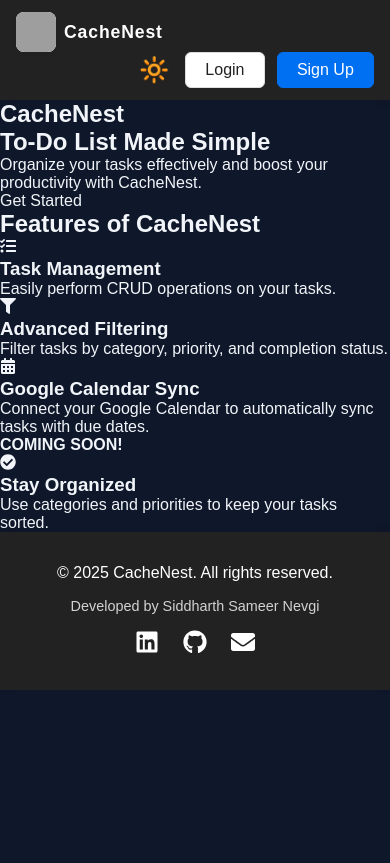
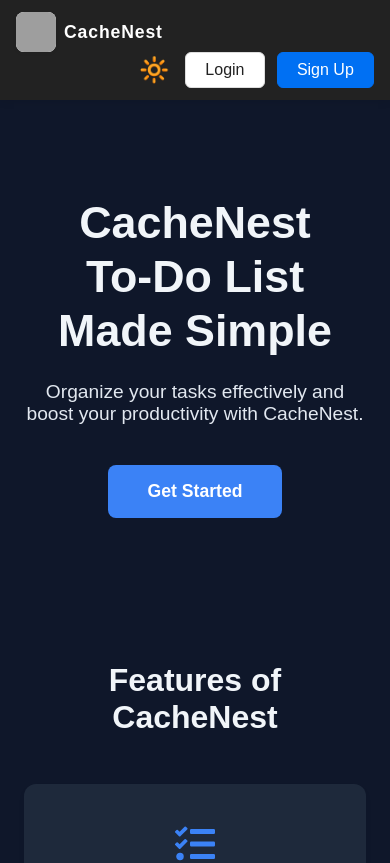
Before and after one commit to Siddharth-Sameer-Nevgi/CacheNest, a Next.js app: page / in a window 390 px wide. Shown: the top 863 px of the page. Built offline with nearby package versions, Linux system fonts and the light colour scheme; no server answers; grey boxes are pictures that could not be loaded.

Commit message:
Pushing the final project

```diff
--- a/package.json
+++ b/package.json
@@ -20,6 +20,7 @@
     "jsonwebtoken": "^9.0.2",
     "mongoose": "^8.18.0",
     "next": "15.5.2",
+    "next-themes": "^0.4.6",
     "node-mailer": "^0.1.1",
     "react": "^19.1.0",
     "react-dom": "19.1.0",
--- a/src/app/page.module.css
+++ b/src/app/page.module.css
@@ -1,4 +1,4 @@
-/* Navbar Styles */
+
 .navbar {
   display: flex;
   justify-content: space-between;
@@ -120,20 +120,192 @@
 
 /* Main Page Styles */
 .page {
+  display: flex;
+  flex-direction: column;
   min-height: 100vh;
-  background: var(--page-bg);
+  background-color: var(--page-bg);
   color: var(--page-text);
-  transition: all 0.3s ease;
+  transition: background-color 0.3s, color 0.3s;
 }
 
-.main {
+.landingMain {
+  flex: 1;
+  width: 100%;
+  max-width: 1200px;
+  margin: 0 auto;
+  padding: 2rem 1.5rem;
+}
+
+
+.hero {
   display: flex;
-  flex-direction: column;
   align-items: center;
   justify-content: center;
-  min-height: calc(100vh - 80px);
-  padding: 2rem;
+  gap: 4rem;
+  padding: 4rem 0;
+  text-align: left;
 }
+
+.heroContent {
+  max-width: 550px;
+}
+
+.heroTitle {
+  font-size: 3.5rem;
+  font-weight: 800;
+  line-height: 1.2;
+  margin-bottom: 1.5rem;
+  color: var(--page-text);
+}
+
+.heroSubtitle {
+  font-size: 1.2rem;
+  color: var(--label-color);
+  margin-bottom: 2.5rem;
+}
+
+.ctaButton {
+  display: inline-block;
+  padding: 1rem 2.5rem;
+  background-color: var(--primary-color);
+  color: #fff;
+  font-size: 1.1rem;
+  font-weight: 600;
+  border-radius: 8px;
+  text-decoration: none;
+  transition: background-color 0.3s ease;
+}
+
+.ctaButton:hover {
+  background-color: var(--primary-hover);
+}
+
+.heroImage {
+  flex-shrink: 0;
+}
+
+
+.features {
+  padding: 5rem 0;
+  text-align: center;
+}
+
+.sectionTitle {
+  font-size: 2.5rem;
+  font-weight: 700;
+  margin-bottom: 3rem;
+  color: var(--page-text);
+}
+
+.featuresGrid {
+  display: grid;
+  grid-template-columns: repeat(auto-fit, minmax(250px, 1fr));
+  gap: 2rem;
+}
+
+.featureCard {
+  background-color: var(--form-bg);
+  padding: 2.5rem;
+  border-radius: 12px;
+  box-shadow: 0 4px 6px rgba(0, 0, 0, 0.05);
+  text-align: center;
+  transition: transform 0.3s ease, box-shadow 0.3s ease, background-color 0.3s;
+}
+
+.featureCard:hover {
+  transform: translateY(-5px);
+  box-shadow: 0 10px 15px rgba(0, 0, 0, 0.1);
+}
+
+.featureIcon {
+  font-size: 2.5rem;
+  color: var(--primary-color);
+  margin-bottom: 1.5rem;
+}
+
+.featureCard h3 {
+  font-size: 1.5rem;
+  font-weight: 600;
+  margin-bottom: 0.75rem;
+  color: var(--page-text);
+}
+
+.featureCard p {
+  color: var(--label-color);
+  line-height: 1.6;
+}
+
+/* How It Works Section */
+.howItWorks {
+  padding: 5rem 0;
+  text-align: center;
+  background-color: var(--form-bg);
+  border-radius: 12px;
+  margin-bottom: 4rem;
+  transition: background-color 0.3s;
+}
+
+.steps {
+  display: flex;
+  justify-content: space-around;
+  gap: 2rem;
+  margin-top: 3rem;
+}
+
+.step {
+  max-width: 300px;
+}
+
+.step span {
+  display: flex;
+  align-items: center;
+  justify-content: center;
+  width: 50px;
+  height: 50px;
+  background-color: var(--form-border);
+  color: var(--primary-color);
+  font-size: 1.5rem;
+  font-weight: 700;
+  border-radius: 50%;
+  margin: 0 auto 1.5rem;
+  transition: background-color 0.3s, color 0.3s;
+}
+
+.step h3 {
+  font-size: 1.5rem;
+  font-weight: 600;
+  margin-bottom: 0.5rem;
+  color: var(--page-text);
+}
+
+.step p {
+  color: var(--label-color);
+}
+
+/* Responsive adjustments */
+@media (max-width: 900px) {
+  .hero {
+    flex-direction: column;
+    text-align: center;
+  }
+  .heroImage {
+    max-width: 80%;
+  }
+}
+
+@media (max-width: 768px) {
+  .steps {
+    flex-direction: column;
+    align-items: center;
+  }
+  .heroTitle {
+    font-size: 2.8rem;
+  }
+  .sectionTitle {
+    font-size: 2rem;
+  }
+}
+
 
 .loginContainer {
   display: flex;
@@ -383,10 +555,24 @@ body.light {
 }
 
 /* Dashboard / Home Page Styles */
+.dashboardContainer {
+  height: 100vh;
+  display: flex;
+  flex: 1;
+}
+
+.sidebar {
+  width: 280px;
+  background: var(--form-bg);
+  height: 100vh;
+  padding: 2rem;
+  border-right: 1px solid var(--form-border);
+  transition: background-color 0.3s, border-color 0.3s;
+}
+
 .homeMain {
-  max-width: 1200px;
-  margin: 0 auto;
-  padding: 2rem;
+  flex: 1;
+  padding: 2rem 3rem;
   animation: fadeIn 0.5s ease-in-out;
 }
 
@@ -433,12 +619,10 @@ body.light {
 }
 
 .filterPart {
-  background: var(--form-bg);
-  padding: 1.5rem;
-  border-radius: 12px;
-  margin-bottom: 2rem;
-  box-shadow: 0 4px 20px rgba(0,0,0,0.05);
-  border: 1px solid var(--form-border);
+  background: transparent;
+  padding: 0;
+  border: none;
+  box-shadow: none;
 }
 
 .filterPart h2 {
@@ -446,13 +630,13 @@ body.light {
   align-items: center;
   gap: 0.5rem;
   font-size: 1.25rem;
-  margin-bottom: 1rem;
+  margin-bottom: 1.5rem;
   color: var(--label-color);
 }
 
 .filterFeature {
-  display: grid;
-  grid-template-columns: repeat(auto-fit, minmax(200px, 1fr));
+  display: flex;
+  flex-direction: column;
   gap: 1.5rem;
 }
 
@@ -481,9 +665,9 @@ body.light {
 }
 
 .taskList {
-  display: grid;
-  grid-template-columns: repeat(auto-fit, minmax(300px, 1fr));
-  gap: 1.5rem;
+  display: flex;
+  flex-direction: column;
+  gap: 1rem;
 }
 
 .noTasks {
@@ -494,24 +678,24 @@ body.light {
   background: var(--form-bg);
   border-radius: 12px;
   border: 2px dashed var(--form-border);
-  grid-column: 1 / -1;
 }
 
 .taskCard {
   background: var(--form-bg);
   border-radius: 12px;
-  padding: 1.5rem;
-  box-shadow: 0 4px 20px rgba(0,0,0,0.05);
+  padding: 1.25rem 1.5rem;
+  box-shadow: 0 2px 8px rgba(0,0,0,0.05);
   border: 1px solid var(--form-border);
   display: flex;
   flex-direction: column;
-  gap: 1rem;
+  gap: 0.75rem;
   transition: all 0.2s ease;
 }
 
 .taskCard:hover {
-  transform: translateY(-4px);
-  box-shadow: 0 8px 25px rgba(0,0,0,0.08);
+  transform: translateY(-2px);
+  box-shadow: 0 6px 16px rgba(0,0,0,0.07);
+  border-color: var(--primary-color);
 }
 
 .taskCard.completed {
@@ -530,25 +714,34 @@ body.light {
   gap: 1rem;
 }
 
-.taskHeader input[type="checkbox"] {
+.taskCheckbox {
   width: 20px;
   height: 20px;
   cursor: pointer;
   accent-color: var(--primary-color);
+  flex-shrink: 0;
 }
 
 .taskTitle {
-  font-size: 1.25rem;
+  font-size: 1.15rem;
   font-weight: 600;
   color: var(--page-text);
   margin: 0;
+  flex-grow: 1;
+}
+
+.taskDescription {
+  font-size: 0.95rem;
+  color: var(--label-color);
+  padding-left: 36px;
 }
 
 .taskMeta {
   display: flex;
   flex-wrap: wrap;
-  gap: 0.5rem;
+  gap: 0.75rem;
   align-items: center;
+  padding-left: 36px;
 }
 
 .badge {
@@ -569,18 +762,15 @@ body.dark .priorityMedium { background-color: #5f3e00; color: #ffd1a4; }
 body.dark .priorityLow { background-color: #004d4d; color: #a3f7e8; }
 
 .taskActions {
-  margin-top: auto;
-  padding-top: 1rem;
-  border-top: 1px solid var(--form-border);
   display: flex;
-  justify-content: flex-end;
-  gap: 0.75rem;
+  gap: 0.5rem;
+  margin-left: auto;
 }
 
 .taskActions button {
   background: none;
   border: none;
-  font-size: 1.1rem;
+  font-size: 1rem;
   cursor: pointer;
   padding: 0.5rem;
   border-radius: 50%;
@@ -652,3 +842,20 @@ body.dark .priorityLow { background-color: #004d4d; color: #a3f7e8; }
   background: var(--placeholder-color);
   color: var(--page-text);
 }
+
+@media (max-width: 768px) {
+  .dashboardContainer {
+    flex-direction: column;
+  }
+  .sidebar {
+    width: 100%;
+    border-right: none;
+    border-bottom: 1px solid var(--form-border);
+  }
+  .homeMain {
+    padding: 2rem 1.5rem;
+  }
+  .homeHeader h1 {
+    font-size: 1.75rem;
+  }
+}
```
Also changed, not shown: src/app/home/page.jsx (+24 -19 lines), 1 other file (tests, documents, lock files or other folders).
